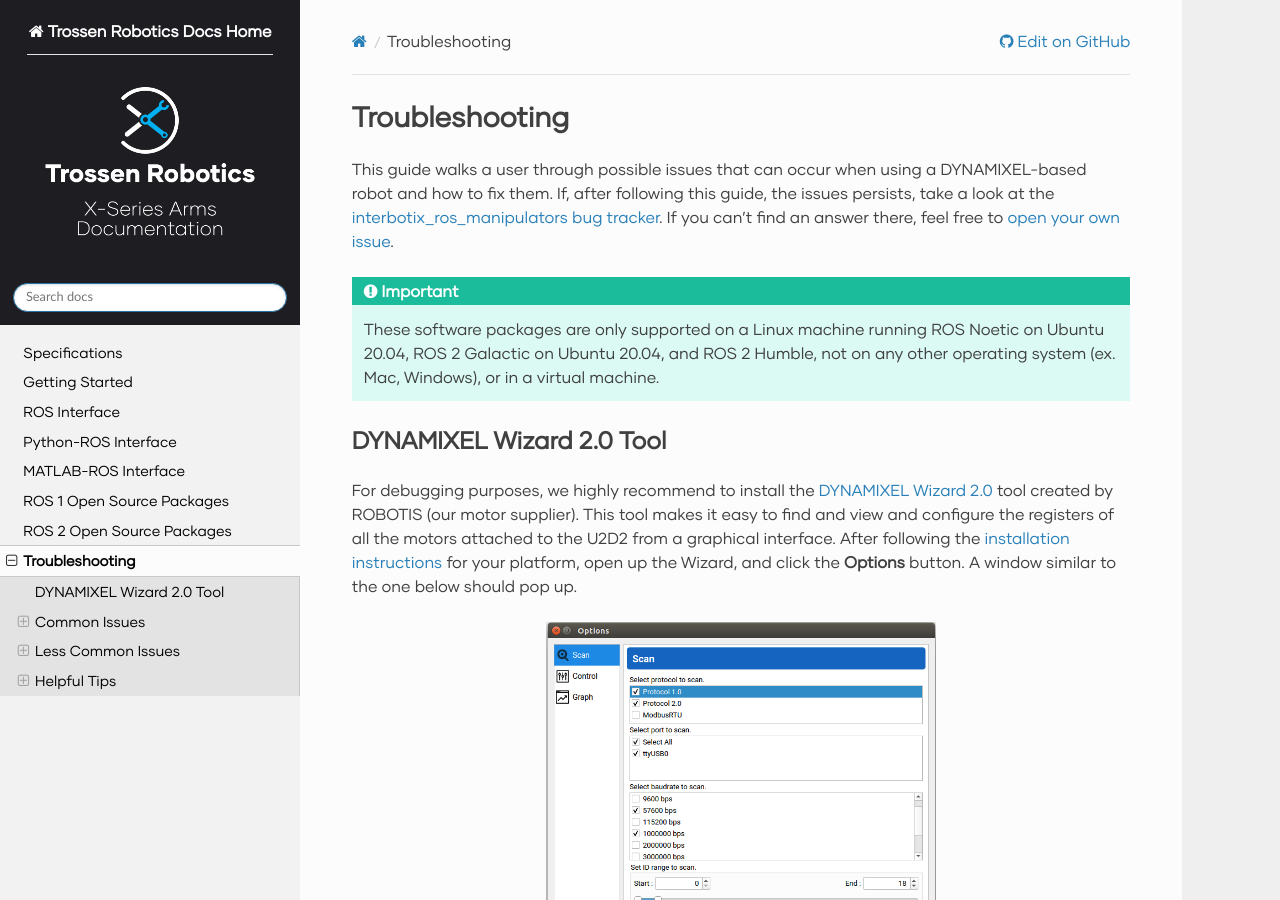
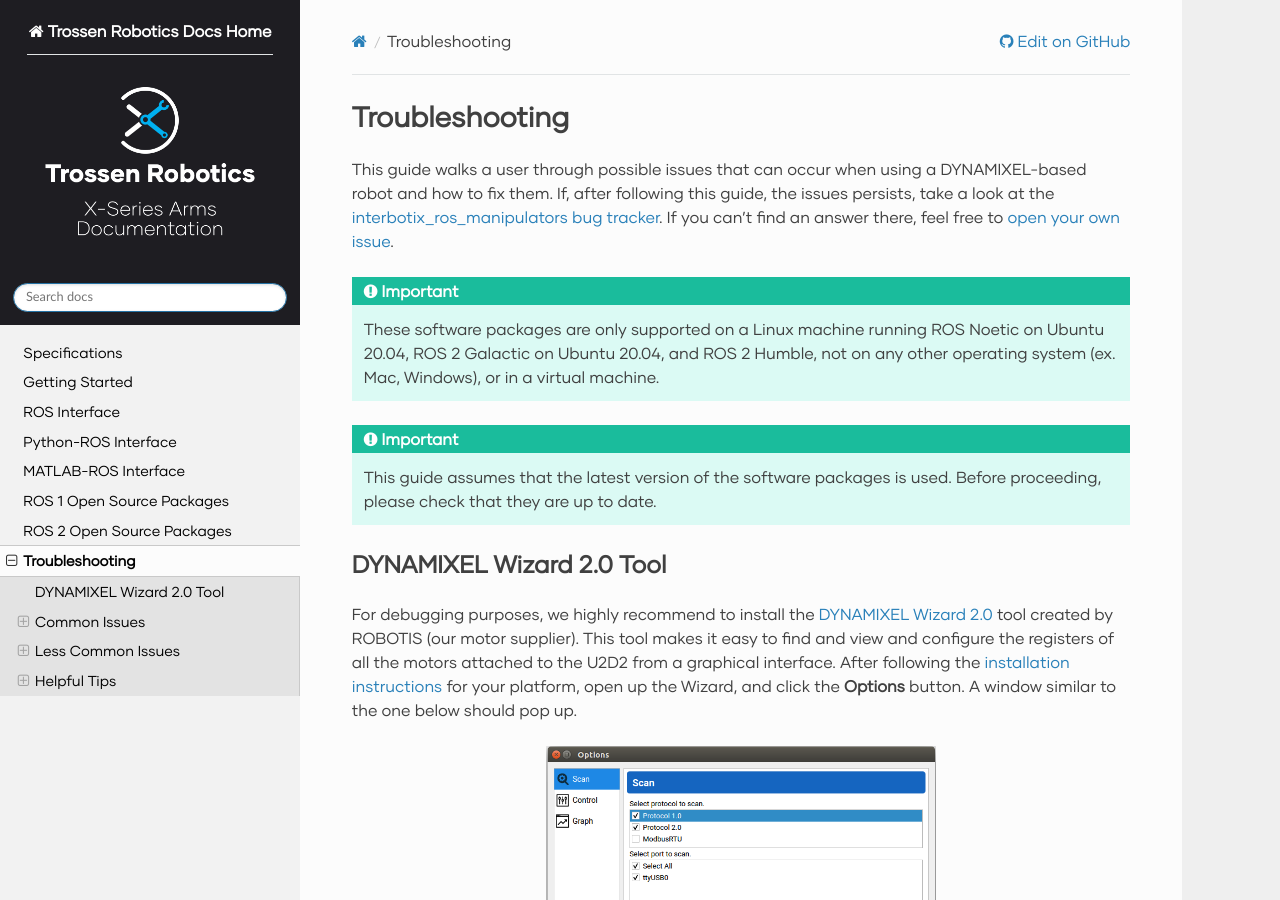
Before and after one commit to TrossenRobotics/interbotix_xsarms_docs, a Sphinx documentation site: the page built from docs/troubleshooting.rst, in a window 1280 px wide and 900 px high. Built offline with Sphinx 7.4.7 and the Read the Docs theme 2.0.0, drawn with Linux system fonts in a browser that asks for light colours; some web fonts are replaced.

Commit message:
Updates on the gravity compensation and troubleshooting (#15)
* Rearranged section order of the grav comp doc for better coherence

* Added reminder about using the latest packages

* Added link to the installation page at the reminder

* Removed the reinstallation recommendation in the troubleshooting page

```diff
--- a/docs/troubleshooting.rst
+++ b/docs/troubleshooting.rst
@@ -12,6 +12,11 @@ your own issue`_.
     These software packages are only supported on a Linux machine running ROS Noetic on Ubuntu
     20.04, ROS 2 Galactic on Ubuntu 20.04, and ROS 2 Humble, not on any other operating system (ex.
     Mac, Windows), or in a virtual machine.
+
+.. important::
+
+    This guide assumes that the latest version of the software packages is used.
+    Before proceeding, please check that they are up to date.
 
 .. _`interbotix_ros_manipulators bug tracker`: https://github.com/Interbotix/interbotix_ros_manipulators/issues?q=is%3Aissue
 .. _`open your own issue`: https://github.com/Interbotix/interbotix_ros_manipulators/issues/new/choose
```
